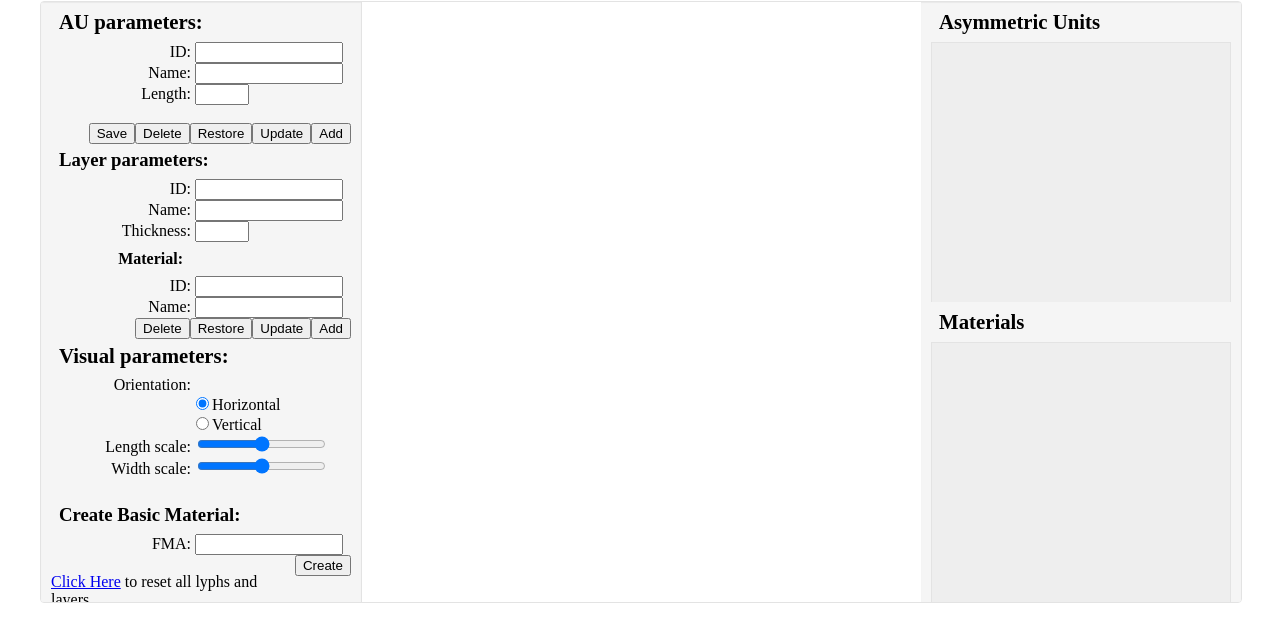
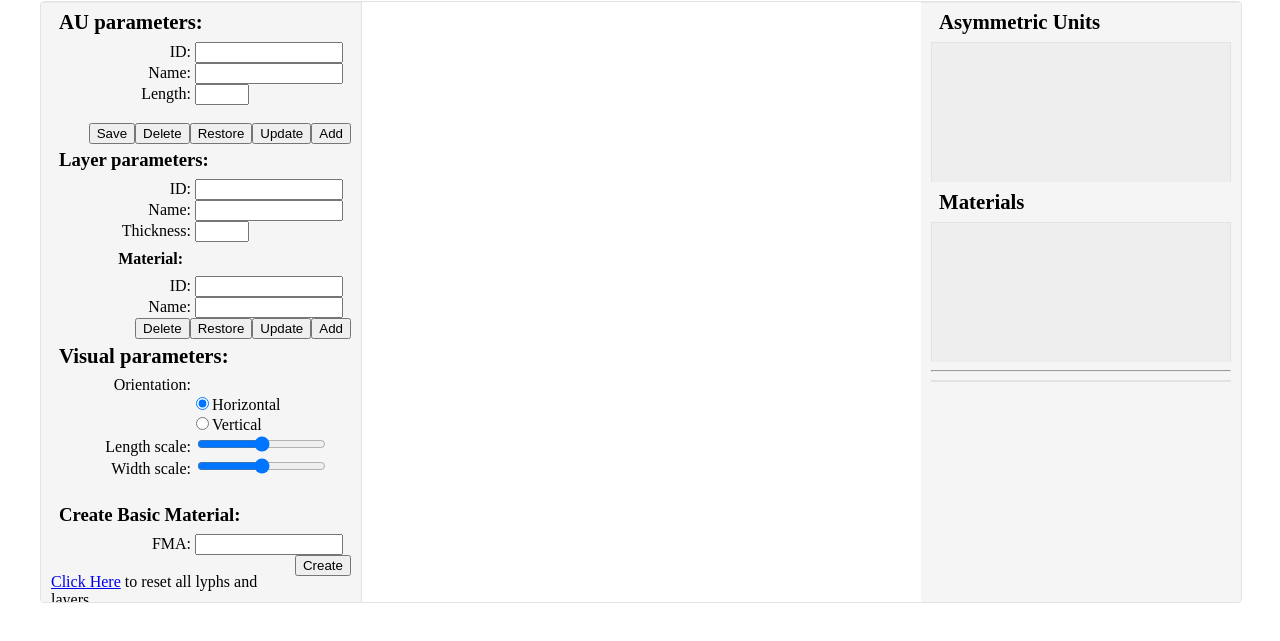
Before and after one commit to syed-islam/apinatomy2, a plain HTML site: page editor/asymmetric-unit.html in a window 1280 px wide. Shown: the part 79-720 px from the top of the page. Drawn offline with nearby package versions, Linux system fonts and the light colour scheme.

Commit message:
Style to allow use of au as material

```diff
--- a/editor/app.css
+++ b/editor/app.css
@@ -135,7 +135,7 @@ text.id {
 }
 
 #app-body .panel .repo-pane {
-    height: 50%;
+    height: 30%;
     position: relative;
     overflow-x: auto;
     overflow-y: auto;
--- a/editor/asymmetric-unit.html
+++ b/editor/asymmetric-unit.html
@@ -131,6 +131,13 @@
                         <div class="materialRepo"></div>
                     </div>
                 </div>
+                <div id="au-pane2" class="repo-pane">
+                    <hr>
+                    <!--<h2>Asymmetric Units</h2>-->
+                    <div class="repo">
+                        <div class="auRepo2"></div>
+                    </div>
+                </div>
             </div>
         </div>
     </section>
```
